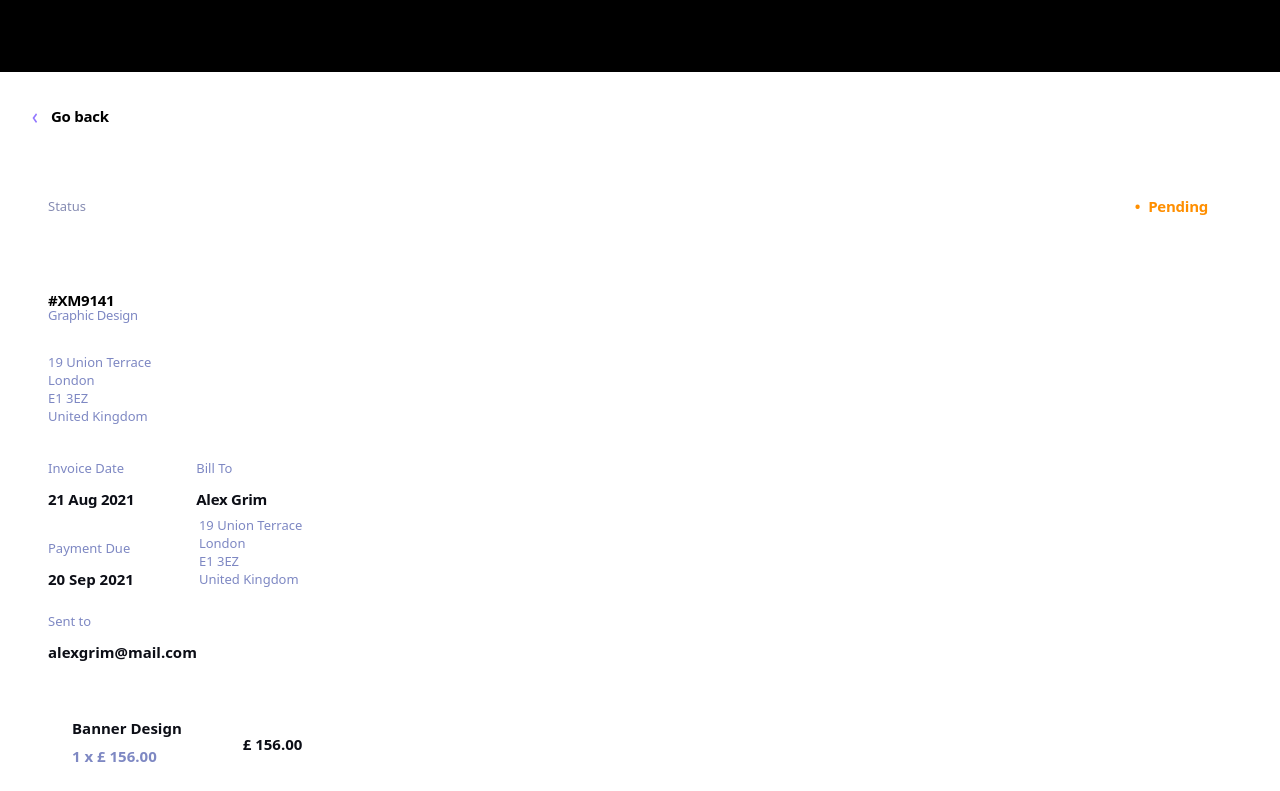
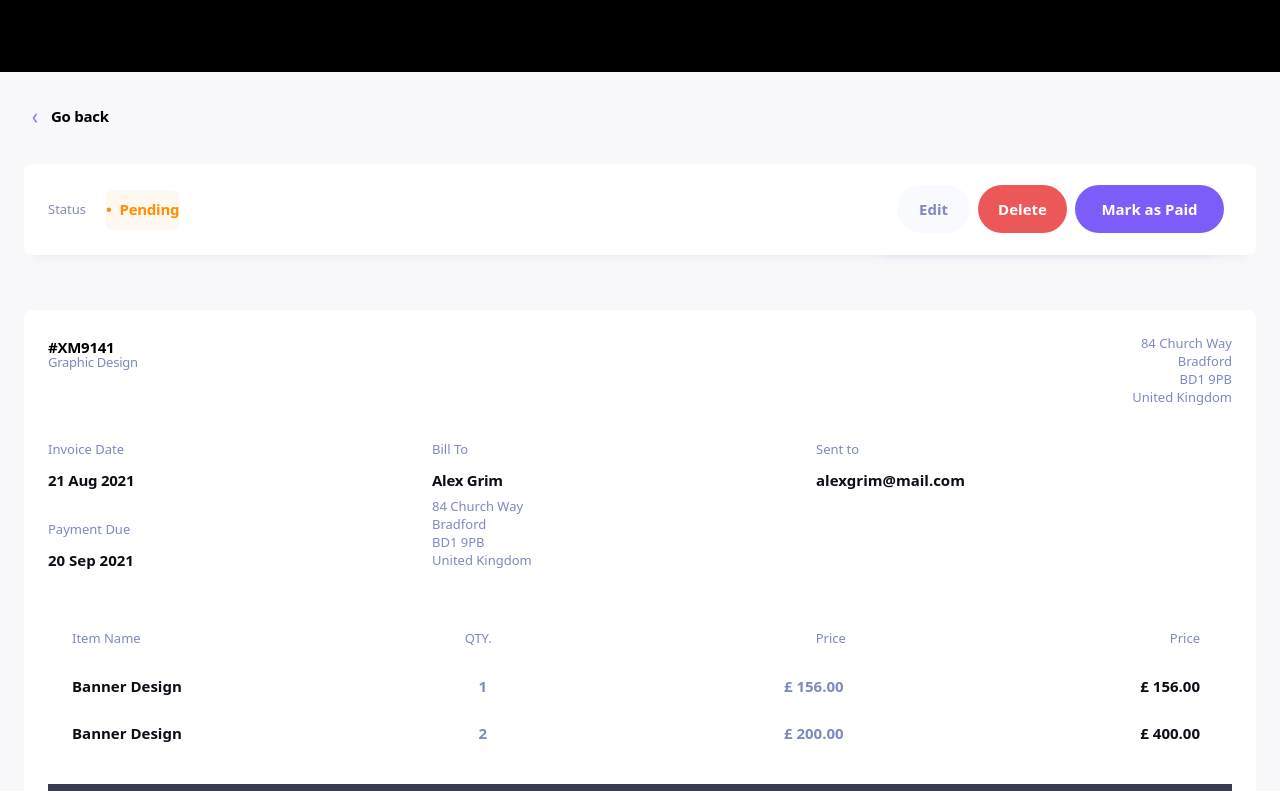
Before and after one commit to TemuriTsutskiridze/invoice-app-team-team-8, a React (Vite) app: page / in a window 1280 px wide. Shown: the top 791 px of the page. Built offline with nearby package versions, Linux system fonts and the light colour scheme.

Commit message:
Tablet Design done Little functionality fixed some Design error

```diff
--- a/src/index.css
+++ b/src/index.css
@@ -6,4 +6,5 @@
     margin: 0;
     padding: 0;
     box-sizing: border-box;
+
 }
--- a/src/pages/Invoice.jsx
+++ b/src/pages/Invoice.jsx
@@ -1,11 +1,44 @@
+import React, { useState, useEffect } from "react";
 import Arrowleft from "/assets/icon-arrow-left.svg";
 
 function Invoice() {
+  const [isDesktop, setIsDesktop] = useState(window.innerWidth > 640);
+
+  useEffect(() => {
+    const handleResize = () => {
+      setIsDesktop(window.innerWidth > 640);
+    };
+
+    window.addEventListener("resize", handleResize);
+
+    return () => {
+      window.removeEventListener("resize", handleResize);
+    };
+  }, []);
+
+  const content = (
+    <div
+      className="
+    flex justify-center align-middle w-full bg-[#FFF] [box-shadow:0px_10px_10px_-10px_rgba(72,_84,_159,_0.10)]">
+      <div className="center flex flex-row mt-[21px] mr-0 mb-[22px] ml-[24px] gap-[8px]">
+        <button className="w-[73px] h-[48px] rounded-[24px] text-[#7E88C3] bg-[#F9FAFE] font-[League_Spartan] text-[15px] font-bold leading-[15px]">
+          Edit
+        </button>
+        <button className="rounded-[24px] bg-[#EC5757] w-[89px] h-[48px] text-[#FFF] font-[League_Spartan] text-[15px] font-bold leading-[15px]">
+          Delete
+        </button>
+        <button className="w-[149px] h-[48px] rounded-[24px] bg-[#7C5DFA] text-[#FFF] text-center font-[League_Spartan] text-[15px] font-bold leading-[15px]">
+          Mark as Paid
+        </button>
+      </div>
+    </div>
+  );
+
   return (
-    <main className="w-screen flex justify-center flex-col align-center ">
+    <main className="w-screen flex justify-center flex-col align-center bg-[var(--11,_#F8F8FB)]">
       <div className="w-full h-[72px] bg-black"></div>
-      <div className="Container flex justify-center flex-col px-[24px] py-0">
-        <div className="Status flex justify-start  align-start gap-[6px] pt-[33px]">
+      <div className="Container flex justify-center flex-col px-[24px] py-0 w-full">
+        <div className="Status flex justify-start align-start gap-[6px] pt-[33px] mb-[33px]">
           <img
             src={Arrowleft}
             alt=""
@@ -15,11 +48,13 @@ function Invoice() {
             Go back
           </span>
         </div>
-        <div className="StatusCheck flex justify-between items-center mt-[68px] ml-[24px]">
-          <span className="text-[#858BB2] font-[League_Spartan] text-[13px] font-medium leading-[15px]">
+        <div className="StatusCheck flex justify-between items-center w-full h-[91px] sm:justify-between gap-[20px] rounded-[8px] bg-[#FFF] [box-shadow:0px_10px_10px_-10px_rgba(72,_84,_159,_0.10)]">
+          <div className="div flex flex-row items-center gap-[20px] max-sm:w-full max-sm:justify-between">
+            <span className="text-[#858BB2] font-[League_Spartan] text-[13px] font-medium leading-[15px] ml-[24px]">
               Status
             </span>
-          <ul className="mr-[48px] list-none">
+            <ul className="mr-[48px] list-none relative w-fit flex items-center justify-center w-[104px] h-[40px] ">
+              <div className="div absolute rounded-[6px] opacity-[0.0571] bg-[#FF8F00] top-0 left-0   flex-shrink-0  h-full w-full      z-[10]"></div>
               <li className="text-[#FF8F00] font-[League_Spartan] text-[15px] font-bold leading-[15px] tracking-[-0.25px] relative">
                 <span className="before:content-['\2022'] before:text-[#FF8F00] before:mr-[8px]">
                   Pending
@@ -27,66 +62,87 @@ function Invoice() {
               </li>
             </ul>
           </div>
+          {isDesktop && (
+            <div className="flex justify-center align-middle w-fit bg-[#FFF] [box-shadow:0px_10px_10px_-10px_rgba(72,_84,_159,_0.10)] mr-[32px]">
+              <div className="center flex flex-row mt-[21px] mr-0 mb-[22px] ml-[24px] gap-[8px]">
+                <button className="w-[73px] h-[48px] rounded-[24px] text-[#7E88C3] bg-[#F9FAFE] font-[League_Spartan] text-[15px] font-bold leading-[15px]">
+                  Edit
+                </button>
+                <button className="rounded-[24px] bg-[#EC5757] w-[89px] h-[48px] text-[#FFF] font-[League_Spartan] text-[15px] font-bold leading-[15px]">
+                  Delete
+                </button>
+                <button className="w-[149px] h-[48px] rounded-[24px] bg-[#7C5DFA] text-[#FFF] text-center font-[League_Spartan] text-[15px] font-bold leading-[15px]">
+                  Mark as Paid
+                </button>
+              </div>
+            </div>
+          )}
+        </div>
         <div className="Payment-Infoo flex justify-start items-center pt-[55px]">
-          <div className="Detals flex justify-center items-center p-[24px] mb-[60px]">
-            <div className="Location flex flex-col">
+          <div className="Detals flex justify-center items-center  w-full p-[24px] mb-[60px]  rounded-[8px] bg-[#FFF] [box-shadow:0px_10px_10px_-10px_rgba(72,_84,_159,_0.10)]">
+            <div className="Location flex flex-col w-full">
+              <div className="div flex justify-between items-center w-full  max-sm:flex-col max-sm:items-start">
                 <h2 className="font-[League_Spartan] text-[15px] not-italic font-bold leading-[15px] tracking-[-0.25px] mb-[30px]">
                   #XM9141
                   <span className="text-[#7E88C3] font-[League_Spartan] text-[13px] not-italic font-medium leading-[15px] gap-[4px] flex flex-col">
                     Graphic Design
                   </span>
                 </h2>
-              <div className="container max-w-xs mx-auto">
-                <p className="text-[#7E88C3] font-[League_Spartan] text-[13px] font-medium leading-[18px]">
-                  19 Union Terrace
-                </p>
-                <p className="text-[#7E88C3] font-[League_Spartan] text-[13px] font-medium leading-[18px]">
-                  London
-                </p>
-                <p className="text-[#7E88C3] font-[League_Spartan] text-[13px] font-medium leading-[18px]">
-                  E1 3EZ
-                </p>
-                <p className="text-[#7E88C3] font-[League_Spartan] text-[13px] font-medium leading-[18px]">
+                <div className="ewe  text-right   flex flex-col w-fit  max-sm:text-left">
+                  <span className="max-w-[127px] flex flex-col text-[#7E88C3] font-[League_Spartan] text-[13px] not-italic font-medium leading-[18px]">
+                    84 Church Way
+                    <br />
+                    Bradford
+                    <br />
+                    BD1 9PB
+                    <br />
                     United Kingdom
-                </p>
+                  </span>
                 </div>
-              <div className="infoDetails flex flex-row justify-start items-start mt-[36px] gap-[62px]">
-                <h2 className="text-[#7E88C3] font-[League_Spartan] text-[13px] not-italic font-medium leading-[15px] gap-[4px]">
+              </div>
+              <div className="infoDetails flex flex-row justify-between items-start mt-[36px] w-full pr-[32px]">
+                <h2 className=" w-full text-[#7E88C3] font-[League_Spartan] text-[13px] not-italic font-medium leading-[15px] gap-[4px]">
                   Invoice Date
-                  <span className="mt-[13px] text-[#0C0E16] font-[League_Spartan] text-[15px] not-italic font-bold leading-[20px] tracking-[-0.25px] flex flex-col">
+                  <span className=" mt-[13px] text-[#0C0E16] font-[League_Spartan] text-[15px] not-italic font-bold leading-[20px] tracking-[-0.25px] flex flex-col">
                     21 Aug 2021
                   </span>
                 </h2>
-                <h2 className="text-[#7E88C3] font-[League_Spartan] text-[13px] not-italic font-medium leading-[15px]">
+                <h2 className=" w-full text-[#7E88C3] font-[League_Spartan] text-[13px] not-italic font-medium leading-[15px]">
                   Bill To
                   <span className="mt-[13px] text-[#0C0E16] font-[League_Spartan] text-[15px] not-italic font-bold leading-[20px] tracking-[-0.25px] flex flex-col">
                     Alex Grim
                   </span>
                 </h2>
+                <div className="sent  w-full hidden sm:flex  justify-center items-center ">
+                  <h2 className=" w-full flex flex-col gap-[13px] text-[#7E88C3] font-[League_Spartan] text-[13px] not-italic font-medium leading-[15px]">
+                    Sent to
+                    <span className="text-[#0C0E16] font-[League_Spartan] text-[15px] not-italic font-bold leading-[20px]">
+                      alexgrim@mail.com
+                    </span>
+                  </h2>
                 </div>
-              <div className="flex flex-row justify-between items-start mt-[7px] gap-[65px]">
-                <h2 className="mt-[25px] flex flex-col gap-[13px] text-[#7E88C3] font-[League_Spartan] text-[13px] not-italic font-medium leading-[15px]">
+              </div>
+              <div className="flex  flex-row justify-between items-start w-full mt-[7px]  pr-[32px]">
+                <h2 className="mt-[25px] w-full flex flex-col gap-[13px] text-[#7E88C3] font-[League_Spartan] text-[13px] not-italic font-medium leading-[15px]">
                   Payment Due
                   <span className="text-[#0C0E16] font-[League_Spartan] text-[15px] not-italic font-bold leading-[20px]">
                     20 Sep 2021
                   </span>
                 </h2>
-                <div className="ewe max-w-xs mx-auto">
-                  <p className="text-[#7E88C3] font-[League_Spartan] text-[13px] font-medium leading-[18px]">
-                    19 Union Terrace
-                  </p>
-                  <p className="text-[#7E88C3] font-[League_Spartan] text-[13px] font-medium leading-[18px]">
-                    London
-                  </p>
-                  <p className="text-[#7E88C3] font-[League_Spartan] text-[13px] font-medium leading-[18px]">
-                    E1 3EZ
-                  </p>
-                  <p className="text-[#7E88C3] font-[League_Spartan] text-[13px] font-medium leading-[18px]">
+                <div className="ewe  text-left   flex flex-col w-full ">
+                  <span className="max-w-[127px] flex flex-col text-[#7E88C3] font-[League_Spartan] text-[13px] not-italic font-medium leading-[18px]">
+                    84 Church Way
+                    <br />
+                    Bradford
+                    <br />
+                    BD1 9PB
+                    <br />
                     United Kingdom
-                  </p>
+                  </span>
                 </div>
+                <div className="div w-full max-sm:hidden"></div>
               </div>
-              <div className="sent">
+              <div className="sent sm:hidden">
                 <h2 className="mt-[25px] flex flex-col gap-[13px] text-[#7E88C3] font-[League_Spartan] text-[13px] not-italic font-medium leading-[15px]">
                   Sent to
                   <span className="text-[#0C0E16] font-[League_Spartan] text-[15px] not-italic font-bold leading-[20px]">
@@ -95,57 +151,62 @@ function Invoice() {
                 </h2>
               </div>
               <div className="BiLL pt-[24px] pr-0 pb-0 pl-[24px] mt-[35px] flex flex-col">
-                <div className="TOTAL">
+                <div className="TOTAL mr-[32px]">
                   <div className="bannerdesign flex flex-col">
-                    <div className="flex justify-between items-center relative">
-                      <h2 className="text-[#0C0E16] font-[League_Spartan] text-[15px] not-italic font-bold leading-[15px]">
+                    <div className="div flex justify-between items-center w-full mb-[32px] text-[#7E88C3] font-[League_Spartan] text-[13px] not-italic font-medium leading-[18px]">
+                      <span>Item Name</span>
+                      <span>QTY.</span>
+                      <span>Price</span>
+                      <span>Price</span>
+                    </div>
+                    <div className="div w-full flex justify-between"></div>
+                    <div className="flex justify-between items-center relative w-full  mb-[32px]">
+                      <h2 className="text-[#0C0E16] font-[League_Spartan] text-[15px] font-bold leading-[15px]">
                         Banner Design
                       </h2>
-                      <span className="text-[#0C0E16] font-[League_Spartan] text-[15px] not-italic font-bold leading-[15px] absolute top-[23px] transform -translate-y-1/2 right-0">
+                      <span className="text-[#7E88C3] font-[League_Spartan] text-[15px] not-italic font-bold leading-[15px]">
+                        1
+                      </span>
+                      <span className="text-[#7E88C3] text-right font-[League_Spartan] text-[15px] not-italic font-bold leading-[15px]">
                         £ 156.00
                       </span>
-                    </div>
-                    <div className="mt-[8px] mb-[23px]">
-                      <span className="text-[#7E88C3] font-[League_Spartan] text-[15px] not-italic font-bold leading-[15px]">
-                        1 x £ 156.00
+                      <span className="text-[#0C0E16] font-[League_Spartan] text-[15px] font-bold leading-[15px]">
+                        {" "}
+                        £ 156.00
                       </span>
                     </div>
                   </div>
                   <div className="emaildesign flex flex-col mb-[23px]">
                     <div className="flex justify-between items-center relative">
-                      <h2 className="text-[#0C0E16] font-[League_Spartan] text-[15px] not-italic font-bold leading-[15px]">
-                        Email Design
+                      <h2 className="text-[#0C0E16] font-[League_Spartan] text-[15px] font-bold leading-[15px]">
+                        Banner Design
                       </h2>
-                      <span className="text-[#0C0E16] font-[League_Spartan] text-[15px] not-italic font-bold leading-[15px] absolute top-[23px] transform -translate-y-1/2 right-0">
+                      <span className="text-[#7E88C3] font-[League_Spartan] text-[15px] not-italic font-bold leading-[15px]">
+                        2
+                      </span>
+                      <span className="text-[#7E88C3] text-right font-[League_Spartan] text-[15px] not-italic font-bold leading-[15px]">
+                        £ 200.00
+                      </span>
+                      <span className="text-[#0C0E16] font-[League_Spartan] text-[15px] font-bold leading-[15px]">
+                        {" "}
                         £ 400.00
-                      </span>
-                    </div>
-                    <div className="mt-[8px]">
-                      <span className="text-[#7E88C3] font-[League_Spartan] text-[15px] not-italic font-bold leading-[15px]">
-                        2 x £ 200.00
                       </span>
                     </div>
                   </div>
                 </div>
               </div>
-              <div className=" bomboclat  flex flex-row justify-between  rounded-tl-none rounded-br-[8px] rounded-tr-none rounded-bl-[8px] bg-[#373B53] h-[80px] mt-5 p-4">
-                <span className=" mt-[12px]  text-center  flex justify-center align-middle text-[#FFF] font-[League_Spartan] text-[13px] not-italic font-low leading-[18px]">
-                  Grand Total
+              <div className="bomboclat flex flex-row justify-between rounded-tl-none rounded-br-[8px] rounded-tr-none rounded-bl-[8px] bg-[#373B53] h-[80px] mt-5 p-4">
+                <span className=" ml-[15px] mt-[12px] text-center flex justify-center align-middle text-[#FFF] font-[League_Spartan] text-[13px] font-low leading-[18px]">
+                  Amount Due
                 </span>
-                <h2 className=" mt-[2px] text-[#FFF] text-right font-[League_Spartan] text-[24px] not-italic font-bold leading-[32px]">
+                <h2 className="mt-[2px] text-[#FFF] text-right font-[League_Spartan] text-[24px] not-italic font-bold leading-[32px]">
                   £ 556.00
                 </h2>
               </div>
             </div>
           </div>
         </div>
-      </div>
-      <div className=" flex justify-centeter  flex-shrink-0 bg-[#FFF] [box-shadow:0px_10px_10px_-10px_rgba(72,_84,_159,_0.10)]">
-        <div className="center flex flex-row mt-[21px] mr-0 mb-[22px] ml-[24px] gap-[8px]">
-          <button className=" w-[73px] h-[48px] rounded-[24px] text-[#7E88C3]  bg-[#F9FAFE] font-[League_Spartan] text-[15px] not-italic font-bold leading-[15px]">Edit</button>
-          <button className="rounded-[24px] bg-[#EC5757] w-[89px] h-[48px] text-[#FFF] font-[League_Spartan] text-[15px] not-italic font-bold leading-[15px]">Delete</button>
-          <button className="w-[149px] h-[48px] rounded-[24px] bg-[#7C5DFA] text-[#FFF] text-center font-[League_Spartan] text-[15px] not-italic font-bold leading-[15px]">Mark as Paid</button>
-        </div>
+        {!isDesktop && content}
       </div>
     </main>
   );
```
Lines whose indentation alone changed are shown as unchanged.
